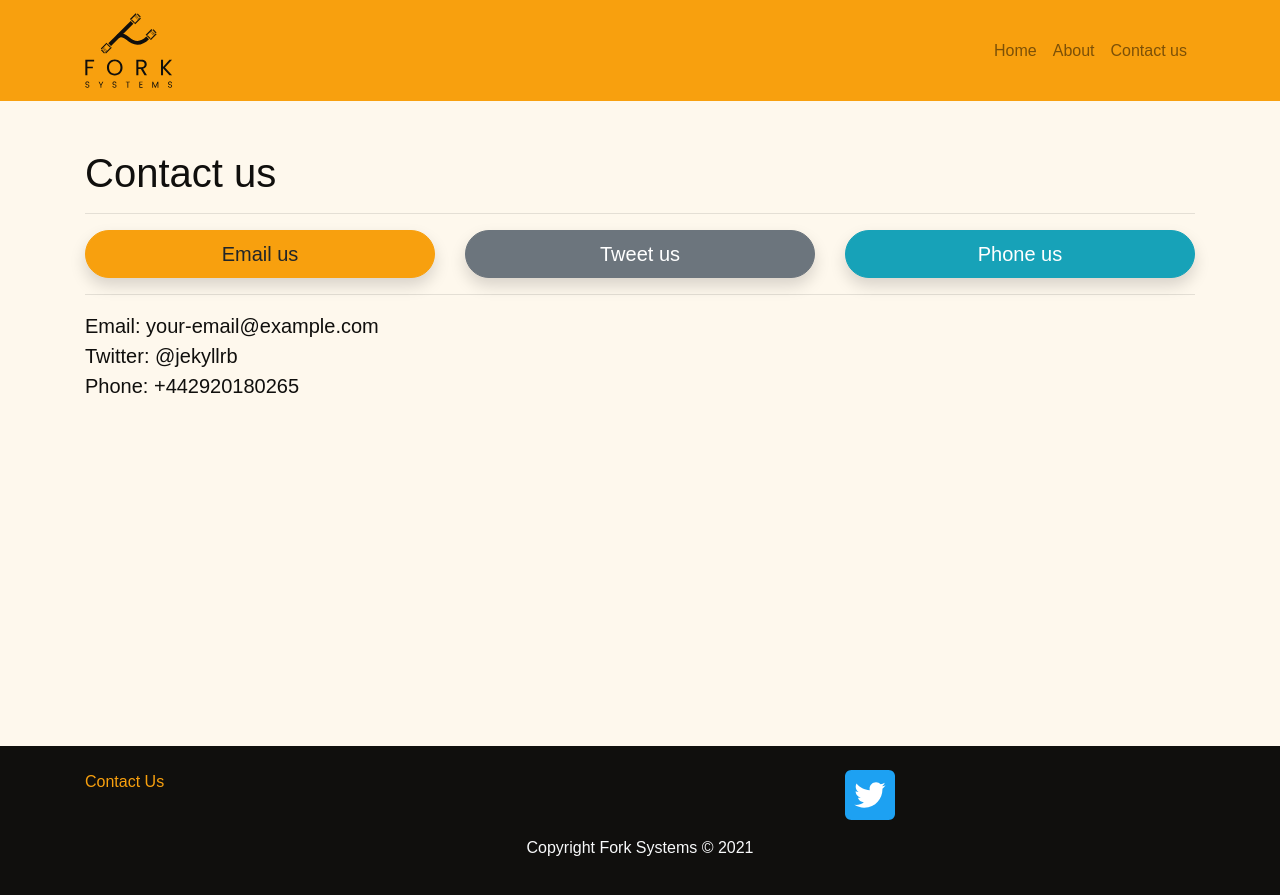
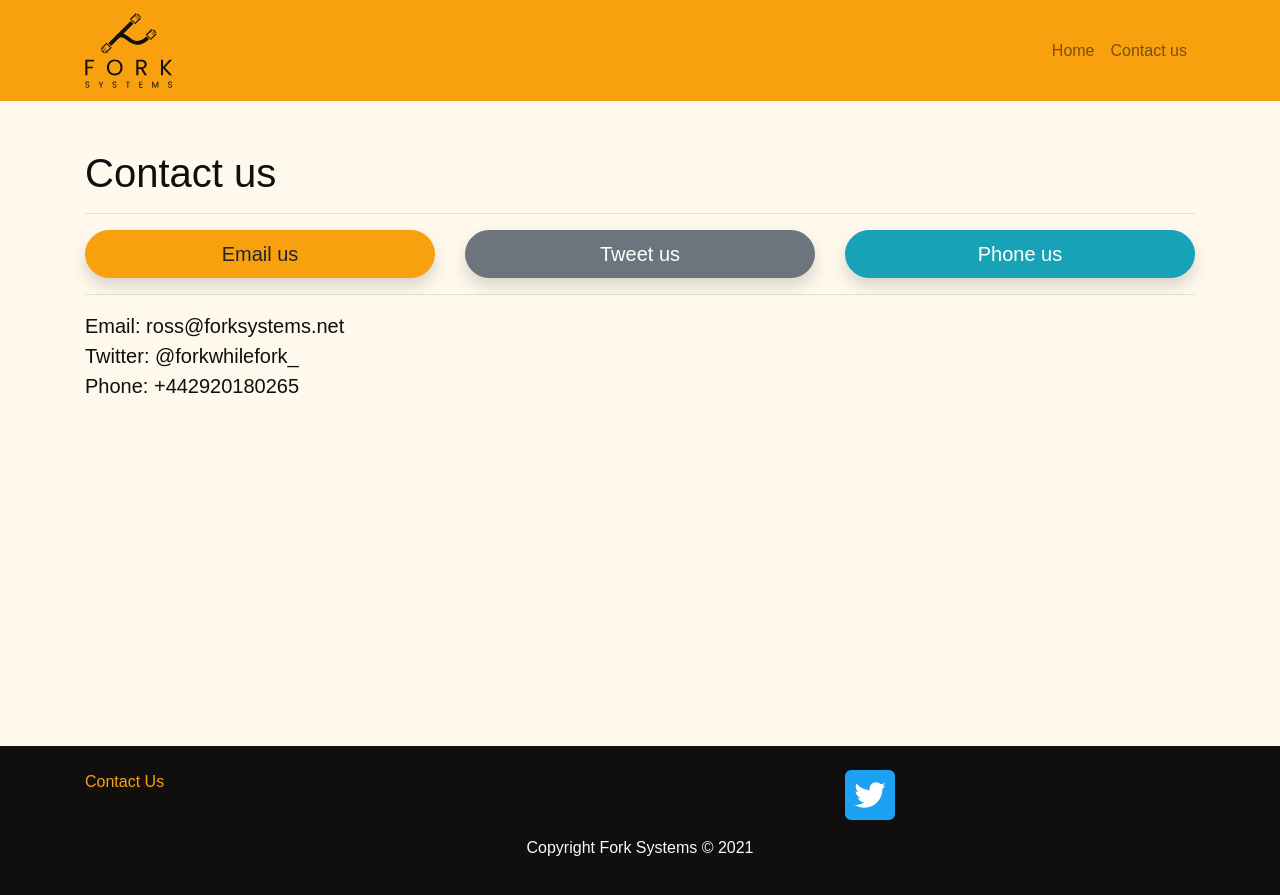
Before and after one commit to AS207960/fork-systems-website, a Jekyll site: the page built from contact.html, in a window 1280 px wide. Shown: the top 895 px of the page. Built offline with Jekyll 4.4.1, drawn with Linux system fonts in a browser that asks for light colours; nearby versions of some CDN libraries.

Commit message:
update email

```diff
--- a/_config.yml
+++ b/_config.yml
@@ -1,8 +1,8 @@
 title: Fork Systems
-email: your-email@example.com
+email: ross@forksystems.net
 baseurl: "/"
 url: "https://forksystems.net"
-twitter: jekyllrb
+twitter: forkwhilefork_
 phone: "+442920180265"
 
 permalink: /:categories/:year/:month/:day/:basename/
--- a/_layouts/default.html
+++ b/_layouts/default.html
@@ -41,9 +41,9 @@
                     <li class="nav-item">
                         <a class="nav-link" href="{{ "/" | relative_url }}">Home</a>
                     </li>
-                    <li class="nav-item">
+                    <!--<li class="nav-item">
                         <a class="nav-link" href="{{ "/about/" | relative_url }}">About</a>
-                    </li>
+                    </li>-->
                     <li class="nav-item">
                         <a class="nav-link" href="{{ "/contact/" | relative_url }}">Contact us</a>
                     </li>
```
